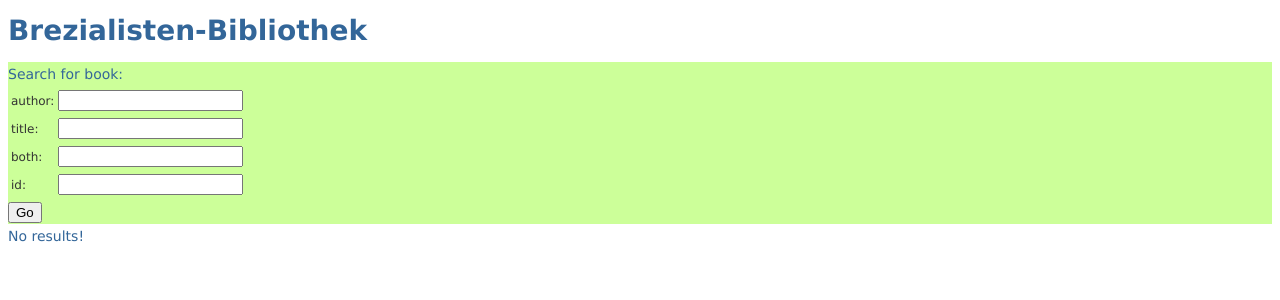
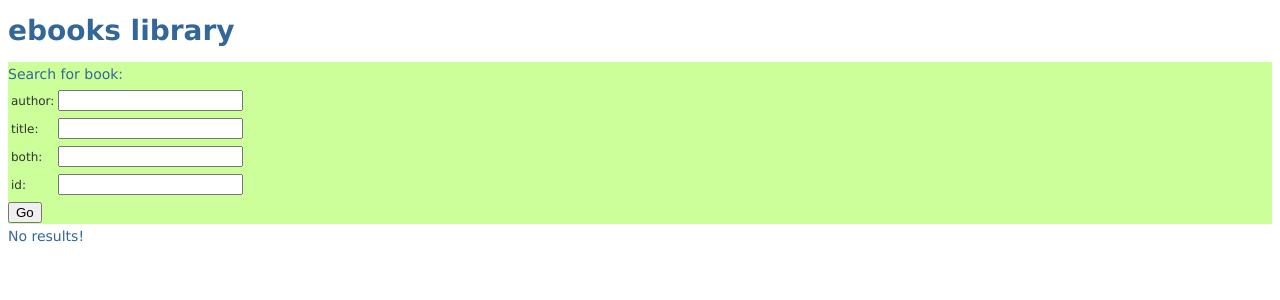
Before and after one commit to akoeb/ebooks-lib, a PHP site: page / in a window 1280 px wide. Shown: the top 300 px of the page. Run offline with PHP 8.4, Linux system fonts and the light colour scheme; data that the repository does not hold is empty.

Commit message:
change page title

```diff
--- a/src/index.php
+++ b/src/index.php
@@ -22,12 +22,12 @@ See the COPYING file for a full license statement.
 <!DOCTYPE html>
 <html>
 <head>
-<title>Brezialisten Bibliothek</title>
+<title>ebooks library</title>
 <meta charset="utf-8">
 <link href="style.css" rel="stylesheet" type="text/css">
 </head>
 <body>
-<h1>Brezialisten-Bibliothek</h1>
+<h1>ebooks library</h1>
 <form action="index.php" method="get">
 Search for book:
 <table>
```
